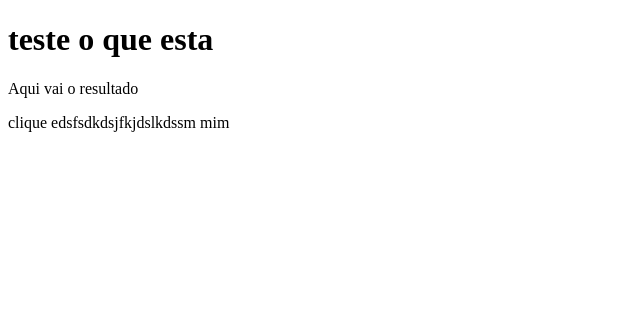
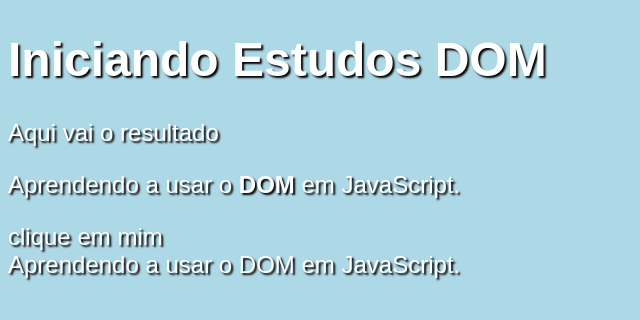
Before and after one commit to diascoelhob/java-script, a plain HTML site: page aula09/ex005.html in a window 1280 px wide. Shown: the whole page, without its empty margins (0-640 px from the left). Drawn offline with Linux system fonts and the light colour scheme.

Commit message:
22-10-2024-09-22

```diff
--- a/aula09/ex005.html
+++ b/aula09/ex005.html
@@ -4,10 +4,24 @@
     <meta charset="UTF-8">
     <meta name="viewport" content="width=device-width, initial-scale=1.0">
     <title>Primeiros passos com DOM</title>
+    <style>
+        body {
+            color: white;
+            background-color: lightblue;
+            font-family: Arial, Helvetica, sans-serif;
+            text-shadow: 2px 2px 2px black;
+            font-size: 1.5em;
+        }
+    </style>
 </head>
 <body>
-    <h1>teste o que esta</h1>
+    <h1>Iniciando Estudos DOM</h1>
     <p>Aqui vai o resultado</p>
-    <div>clique edsfsdkdsjfkjdslkdssm mim</div>
+    <p>Aprendendo a usar o <strong>DOM</strong> em JavaScript.</p>
+    <div>clique em mim</div>
+    <script>
+        var p1 = window.document.getElementsByTagName('p')[1]
+        document.write(p1.innerText)
+    </script>
 </body>
 </html>
```
